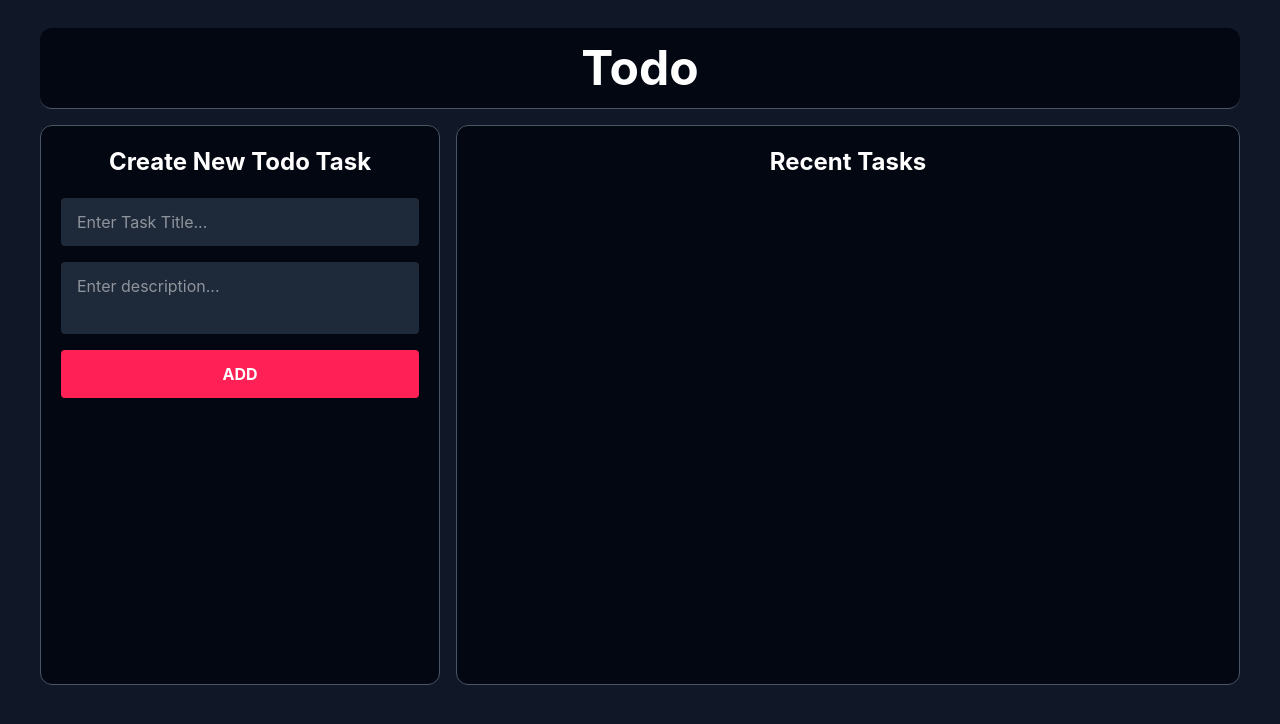
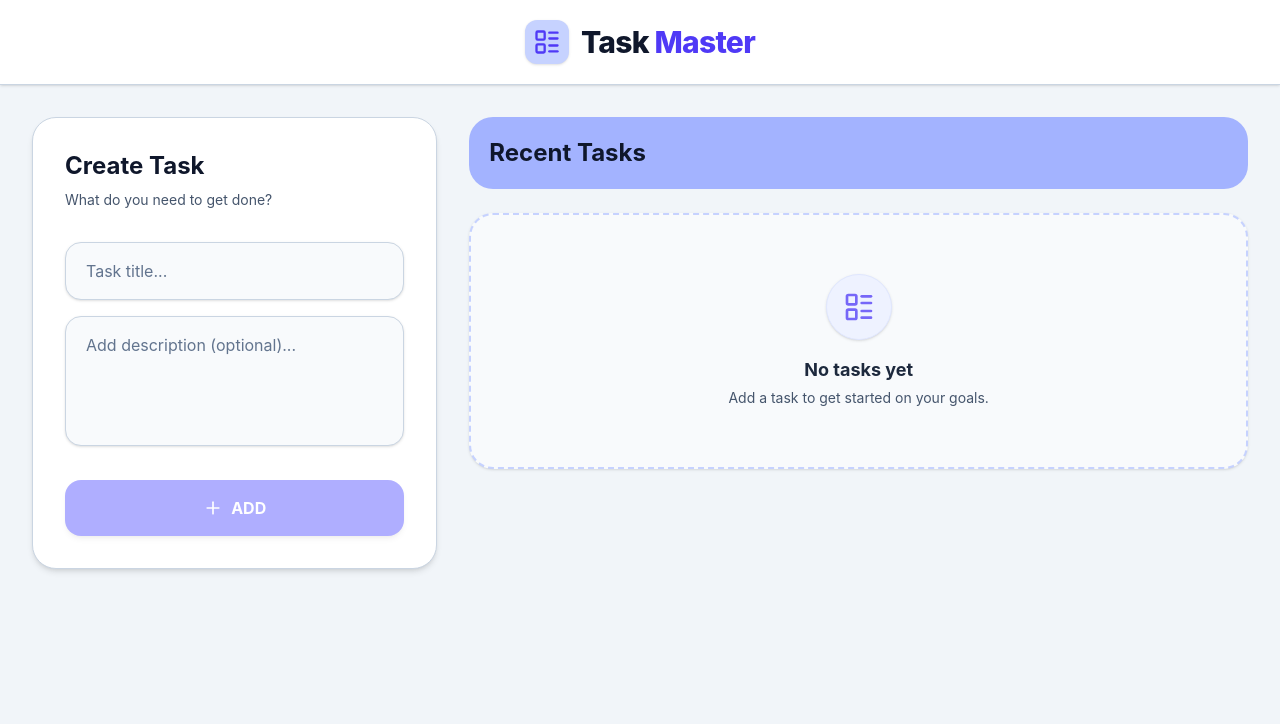
Before and after one commit to priyaranjan-sonal/todo-list-old, a React (Vite) app: page / in a window 1280 px wide. Shown: the top 724 px of the page. Built offline with nearby package versions, Linux system fonts and the light colour scheme.

Commit message:
UI enhanced

```diff
--- a/src/App.jsx
+++ b/src/App.jsx
@@ -1,135 +1,186 @@
-import React, { useEffect, useState } from 'react'
-import { Ellipsis } from 'lucide-react'
-import Details from './Details'
+import React, { useEffect, useState } from 'react';
+import { Plus, Trash2, LayoutList } from 'lucide-react';
 
 const App = () => {
-
-  const [title, setTitle] = useState('')
-  const [description, setDescription] = useState('')
-  const [allTasks, setAllTasks] = useState(JSON.parse(localStorage.getItem("myList")) || [])
+  const [title, setTitle] = useState('');
+  const [description, setDescription] = useState('');
+  const [allTasks, setAllTasks] = useState(() => {
+    try {
+      return JSON.parse(localStorage.getItem("myList")) || [];
+    } catch {
+      return [];
+    }
+  });
 
   const submitHandler = () => {
-    const addNewTask = [...allTasks]
-    if (title.trim() == '') {
+    const trimmedTitle = title.trim();
+    if (trimmedTitle === '') {
       console.log("Error: Empty Title");
-    } else {
+      return;
+    }
+
     const newTask = {
       id: Date.now(),
-        title: title.trim(),
+      title: trimmedTitle,
       description: description.trim(),
       isCompleted: false
-      }
-      addNewTask.push(newTask)
-      setAllTasks(addNewTask)
+    };
 
-      setTitle('')
-      setDescription('')
-    }
-  }
+    setAllTasks(prev => [...prev, newTask]);
+    setTitle('');
+    setDescription('');
+  };
 
   useEffect(() => {
-    localStorage.setItem("myList", JSON.stringify(allTasks))
-  }, [allTasks])
+    localStorage.setItem("myList", JSON.stringify(allTasks));
+  }, [allTasks]);
 
   const handleDelete = (idx) => {
-    const filteredTasks = allTasks.filter((e, index) => index !== idx)
-    setAllTasks(filteredTasks)
-  }
+    const filteredTasks = allTasks.filter((_, index) => index !== idx);
+    setAllTasks(filteredTasks);
+  };
 
   const handleComplete = (idx) => {
-    const filteredTasks = [...allTasks]
-    filteredTasks[idx].isCompleted = !filteredTasks[idx].isCompleted
-    setAllTasks(filteredTasks)
-  }
+    const newTasks = [...allTasks];
+    newTasks[idx].isCompleted = !newTasks[idx].isCompleted;
+    setAllTasks(newTasks);
+  };
 
   return (
-    <>
-      <div className='bg-gray-900 text-white p-6 sm:px-8 lg:px-10 py-6 sm:py-7 min-h-screen w-full font-sans flex flex-col gap-4'>
+    <div className='min-h-screen bg-slate-100 text-slate-800 font-sans selection:bg-indigo-200 flex flex-col'>
+      {/* Header */}
+      <header className='w-full border-b border-slate-300 bg-white sticky top-0 z-10 shadow-sm'>
+        <div className='max-w-7xl mx-auto px-6 py-5 flex items-center justify-center gap-3'>
+          <div className='p-2 bg-indigo-200 text-indigo-600 rounded-xl shadow-sm'>
+            <LayoutList className='w-7 h-7' />
+          </div>
+          <h1 className='text-3xl font-extrabold tracking-tight text-slate-900'>
+            Task <span className='text-indigo-600'>Master</span>
+          </h1>
+        </div>
+      </header>
 
-        <h1 className='py-4 text-3xl sm:text-4xl lg:text-5xl text-center bg-gray-950 rounded-xl font-bold border-b border-gray-600'>
-          Todo
-        </h1>
+      <main className='flex-1 max-w-7xl w-full mx-auto px-4 sm:px-6 lg:px-8 py-8 flex flex-col lg:flex-row gap-8 items-start'>
 
-        <div className='flex flex-col gap-4 lg:flex-row lg:gap-4 min-h-125'>
+        {/* Form Section */}
+        <section className='w-full lg:w-1/3 lg:sticky lg:top-28 shrink-0'>
+          <div className='bg-white rounded-3xl p-6 sm:p-8 border border-slate-300 shadow-md relative'>
+            <div className='relative'>
+              <div className='mb-8 text-center sm:text-left'>
+                <h2 className='text-2xl font-bold text-slate-900 mb-2'>Create Task</h2>
+                <p className='text-sm text-slate-600'>What do you need to get done?</p>
+              </div>
 
-          {/* Form */}
-          <div className='p-5 bg-gray-950 w-full rounded-xl flex flex-col gap-5 border border-gray-600 shrink-0 lg:w-1/3'>
-            <h1 className='text-xl sm:text-2xl font-bold text-center'>Create New Todo Task</h1>
-
-            <div className='flex flex-col gap-4'>
+              <div className='flex flex-col gap-5'>
+                <div className='space-y-4'>
+                  <div>
                     <input
-                placeholder='Enter Task Title...'
+                      placeholder='Task title...'
                       type="text"
                       value={title}
                       onChange={(e) => setTitle(e.target.value)}
-                className='px-3 lg:px-4 py-3 w-full rounded bg-gray-800 outline-none'
+                      className='w-full bg-slate-50 border border-slate-300 rounded-2xl px-5 py-4 text-slate-900 placeholder-slate-500 focus:outline-none focus:ring-2 focus:ring-indigo-500/10 focus:border-indigo-600 transition-all shadow-sm'
                     />
+                  </div>
 
+                  <div>
                     <textarea
-                placeholder='Enter description...'
+                      placeholder='Add description (optional)...'
                       value={description}
                       onChange={(e) => setDescription(e.target.value)}
-                className='px-3 lg:px-4 py-3 w-full rounded bg-gray-800 resize-none outline-none'
+                      rows={4}
+                      className='w-full bg-slate-50 border border-slate-300 rounded-2xl px-5 py-4 text-slate-900 placeholder-slate-500 focus:outline-none focus:ring-2 focus:ring-indigo-500/10 focus:border-indigo-600 transition-all resize-none shadow-sm'
                     ></textarea>
+                  </div>
+                </div>
 
                 <button
                   onClick={submitHandler}
-                className='bg-rose-500 rounded px-6 py-3 w-full font-bold hover:bg-rose-700 transition'
+                  disabled={!title.trim()}
+                  className='mt-2 w-full bg-indigo-500 hover:bg-indigo-600 disabled:opacity-50 disabled:hover:bg-indigo-500 text-white font-bold py-4 rounded-2xl flex items-center justify-center gap-2 transition-all shadow-md active:scale-[0.98]'
                 >
+                  <Plus className='w-5 h-5' />
                   ADD
                 </button>
               </div>
             </div>
+          </div>
+        </section>
 
-          {/* Tasks */}
-          <div className='p-5 bg-gray-950 rounded-xl flex flex-col gap-5 border border-gray-600 h-180  md:h-180 lg:h-140 w-full lg:w-2/3'>
-            <h1 className='text-xl sm:text-2xl font-bold text-center'>Recent Tasks</h1>
+        {/* Tasks Section */}
+        <section className='w-full lg:w-2/3 flex flex-col gap-6'>
+          <div className='bg-indigo-300 flex items-center justify-between px-5 py-5 rounded-3xl'>
+            <h2 className='text-xl sm:text-2xl font-bold text-slate-900'>Recent Tasks</h2>
+            {allTasks.length > 0 && (
+              <span className='px-4 py-1.5 bg-indigo-50 rounded-full text-sm font-semibold text-indigo-600 border border-indigo-300 shadow-sm'>
+                {allTasks.length} {allTasks.length === 1 ? 'Task' : 'Tasks'}
+              </span>
+            )}
+          </div>
 
-            <div className='w-full flex-1 grid grid-cols-1 sm:grid-cols-2 lg:grid-cols-3 gap-3 overflow-y-auto items-start pr-2'>
-
-              {allTasks.map(function (elem, idx) {
-                return (
-                  <div key={idx} className={`${elem.isCompleted ? 'bg-gray-950' : 'bg-gray-900'}  w-full min-h-56 border rounded-xl flex flex-col justify-between`}>
-
-                    <div className='w-full flex flex-col p-3 gap-5'>
-                      <div className='w-full flex'>
-                        <h3 className={`bg-amber-600 text-xl w-8/9 wrap-break-word leading-tight ${elem.isCompleted ? 'line-through opacity-60' : ''}`}>
+          {allTasks.length === 0 ? (
+            <div className='w-full h-64 bg-slate-50 border-2 border-dashed border-indigo-200 rounded-3xl flex flex-col items-center justify-center text-slate-500 p-6 text-center shadow-sm'>
+              <div className='bg-indigo-50 p-4 rounded-full mb-4 shadow-sm border border-indigo-100'>
+                <LayoutList className='w-8 h-8 opacity-75 text-indigo-600' />
+              </div>
+              <p className='text-lg font-bold text-slate-800'>No tasks yet</p>
+              <p className='text-sm mt-1 text-slate-600'>Add a task to get started on your goals.</p>
+            </div>
+          ) : (
+            <div className='grid grid-cols-1 md:grid-cols-2 gap-5 pb-10'>
+              {allTasks.map((elem, idx) => (
+                <div
+                  key={elem.id || idx}
+                  className={`group relative overflow-hidden rounded-3xl border border transition-all duration-300 flex flex-col h-full bg-white
+                    ${elem.isCompleted
+                      ? 'border-indigo-200 bg-indigo-500/50 opacity-80'
+                      : 'border-slate-300 shadow-md hover:shadow-lg hover:border-indigo-400'
+                    }
+                  `}
+                >
+                  <div className='p-6 flex-1 flex flex-col gap-3 relative z-10'>
+                    <h3 className={`font-bold text-xl leading-tight break-words pt-1
+                      ${elem.isCompleted ? 'line-through text-slate-500' : 'text-slate-900'}
+                    `}>
                       {elem.title}
                     </h3>
-                        <Ellipsis className='hover:bg-black p-1  h-full rounded w-1/9' />
-                      </div>
-                      <h3 className={`text-gray-400 text-sm w-full wrap-break-word leading-tight ${elem.isCompleted ? 'line-through opacity-60' : ''}`}>
+
+                    {elem.description && (
+                      <p className={`text-sm break-words leading-relaxed mt-1 font-medium
+                        ${elem.isCompleted ? 'line-through text-slate-400' : 'text-slate-600'}
+                      `}>
                         {elem.description}
-                      </h3>
+                      </p>
+                    )}
                   </div>
 
-                    <div className='w-full flex flex-col sm:flex-row items-end p-2 gap-2'>
+                  <div className='p-4 border-t border-slate-200 bg-slate-50/50 mt-auto relative z-10 flex gap-3'>
                     <button
                       onClick={() => handleComplete(idx)}
-                        className={`${elem.isCompleted ? 'bg-yellow-600 hover:bg-yellow-700' : 'bg-green-600 hover:bg-green-700'} rounded-xl py-2 w-full sm:w-1/2 font-semibold`}
+                      className={`flex-1 flex items-center justify-center py-2.5 px-4 rounded-xl font-bold border transition-all focus:ring-2 focus:outline-none shadow-sm ${elem.isCompleted
+                          ? 'border-amber-500 text-amber-900 bg-amber-200 hover:bg-amber-300 focus:ring-amber-500/30'
+                          : 'border-emerald-500 text-emerald-800 bg-emerald-200 hover:bg-emerald-300 focus:ring-emerald-500/30'
+                        }`}
                     >
                       {elem.isCompleted ? 'Undo' : 'Done'}
                     </button>
 
                     <button
                       onClick={() => handleDelete(idx)}
-                        className='bg-rose-600 hover:bg-rose-700 rounded-xl py-2 w-full sm:w-1/2 font-semibold'
+                      className='flex-1 flex items-center justify-center gap-1.5 py-2.5 px-4 rounded-xl border border-rose-500 text-rose-800 bg-rose-200 hover:bg-rose-300 font-bold transition-all focus:ring-2 focus:ring-rose-500/30 focus:outline-none shadow-sm'
                     >
+                      <Trash2 className='w-[18px] h-[18px]' />
                       Delete
                     </button>
                   </div>
+                </div>
+              ))}
+            </div>
+          )}
+        </section>
+      </main>
+    </div>
+  );
+};
 
-                  </div>
-                )
-              })}
-
-            </div>
-          </div>
-
-        </div>
-      </div>
-    </>
-  )
-}
-
-export default App
+export default App;
--- a/src/Details.jsx
+++ /dev/null
@@ -1,11 +0,0 @@
-import React from 'react'
-
-const Details = () => {
-  return (
-    <div>
-      How are you
-    </div>
-  )
-}
-
-export default Details
--- a/src/index.css
+++ b/src/index.css
@@ -2,28 +2,22 @@
 
 /* width */
 ::-webkit-scrollbar {
-    width: 8px;
+    width: 6px;
+    height: 6px;
 }
-
 
 /* Track */
 ::-webkit-scrollbar-track {
-    background: #435267;
-    border-radius: 4px;
-}
-
-::-webkit-scrollbar-track:hover {
-    cursor: default;
+    background: transparent;
 }
 
 /* Handle */
 ::-webkit-scrollbar-thumb {
-    background: #888;
-    border-radius: 5px;
+    background: #cbd5e1;
+    border-radius: 6px;
 }
 
 /* Handle on hover */
 ::-webkit-scrollbar-thumb:hover {
-    background: #555;
-    cursor: default;
+    background: #94a3b8;
 }
```
Lines whose indentation alone changed are shown as unchanged.
